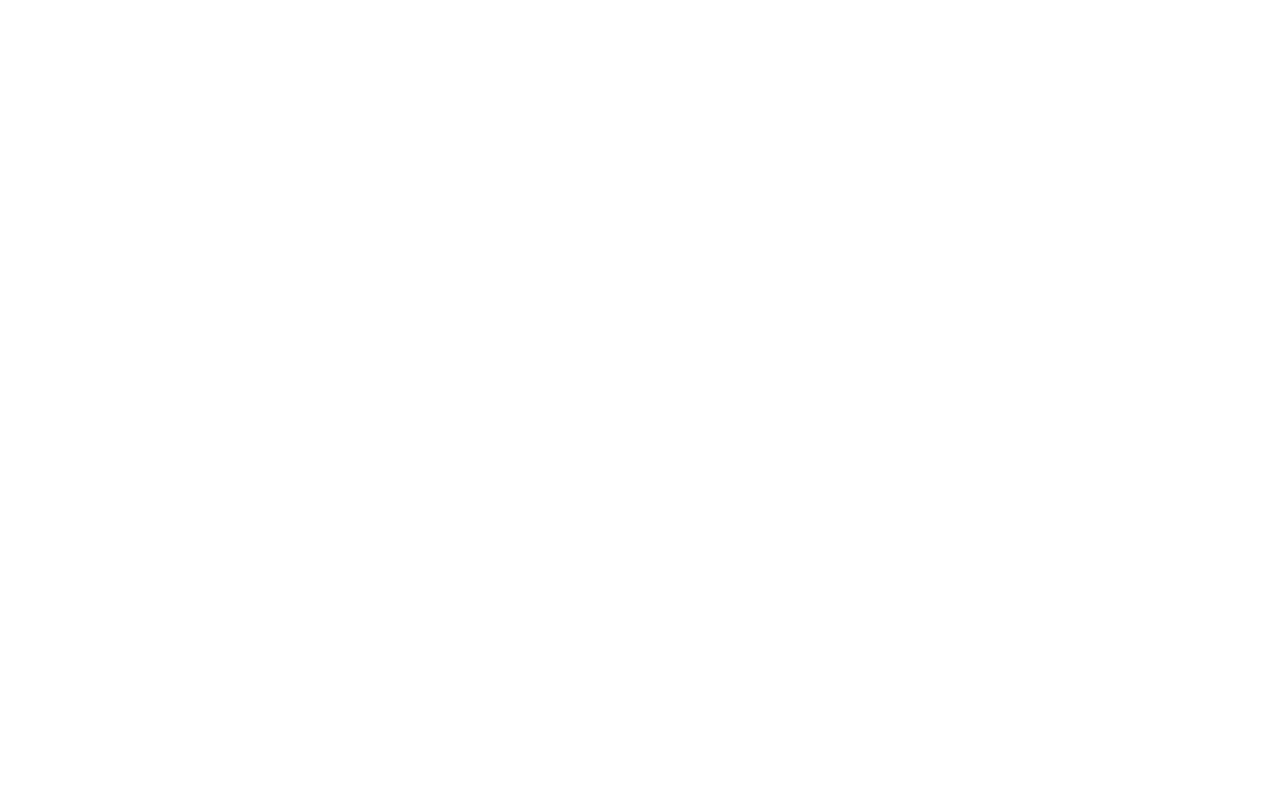
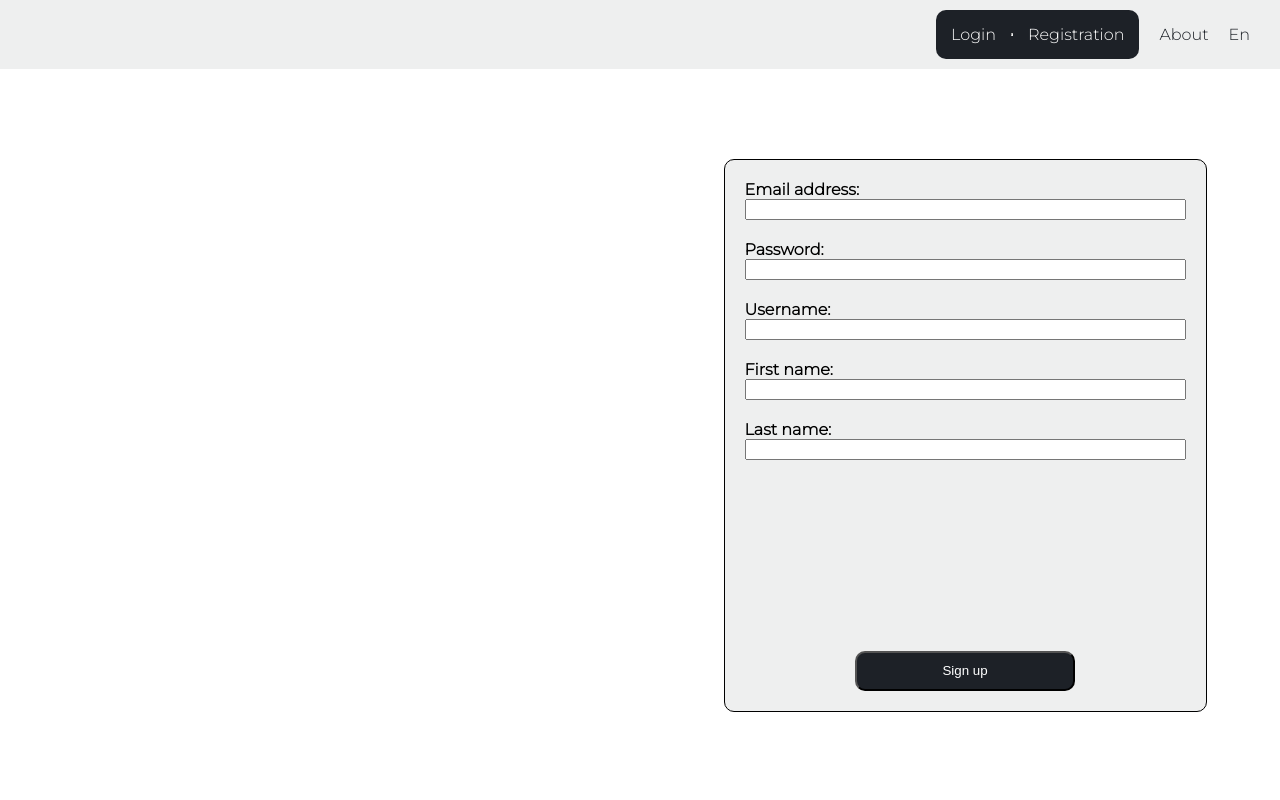
Before and after one commit to antony-kosenko/moneyroam, a Django app: page /accounts/registration/ in a window 1280 px wide. Before the commit the page is empty. Run offline with Django 4.2, Linux system fonts and the light colour scheme; parts of the project's set-up code (start-up, migrations or seed data) failed here and were passed over.

Commit message:
added registration form to render in template

```diff
--- a/accounts/forms.py
+++ b/accounts/forms.py
@@ -1 +1,20 @@
+from django import forms
+
 from accounts.models import CustomUser, Profile
+
+
+class CustomUserForm(forms.ModelForm):
+    """ Form to create CustomUser. """
+    class Meta:
+        model = CustomUser
+        fields = ("email", "password")
+
+class ProfileForm(forms.ModelForm):
+    """ Form to create Profile. """
+    username = forms.CharField(max_length=250)
+    first_name = forms.CharField(max_length=250, required=False)
+    last_name = forms.CharField(max_length=250, required=False)
+
+    class Meta:
+        model = Profile
+        fields = ("username", "first_name", "last_name")
--- /dev/null
+++ b/accounts/static/accounts/css/registration_page.css
@@ -0,0 +1,50 @@
+.info_block {
+    flex-basis: 50%;
+}
+
+.registration_block {
+    display: flex;
+    flex-direction: column;
+    align-items: center;
+    justify-content: center;
+    flex-basis: 50%;
+}
+
+.reg_form {
+    padding: 20px;
+    width: 70%;
+    height: 70%;
+    border: 1px solid black;
+    background-color: #d3d4d560;
+    display: flex;
+    flex-direction: column;
+    gap: 20px;
+    align-self: center;
+    border-radius: 10px;
+}
+
+.reg_form p {
+    display: flex;
+    flex-direction: column;
+    margin: 0;
+}
+
+.reg_form label {
+    font-weight: bold;
+}
+
+.reg_form button {
+    margin-top: auto;
+    height: 40px;
+    width: 50%;
+    align-self: center;
+    border-radius: 10px;
+    background-color: #1d2127;
+    color: white;
+    cursor: pointer;
+}
+
+.reg_form button:hover {
+    background-color: #d3d4d560;
+    color: #1d2127;
+}
--- a/accounts/templates/accounts/registration_page.html
+++ b/accounts/templates/accounts/registration_page.html
@@ -0,0 +1,27 @@
+{% extends "root_page_base.html" %}
+{% load static %}
+
+{% comment %} Head tags {% endcomment %}
+{% block root_page_head %}
+    <link rel="stylesheet" href={% static "accounts/css/registration_page.css" %}>
+{% endblock root_page_head %}
+
+{% block tab_title %}Registration{% endblock tab_title %}
+
+{% comment %} Core content {% endcomment %}
+{% block root_content %}
+
+    <section class="info_block">
+
+    </section>
+
+    <section class="registration_block">
+        <form class="reg_form" action={% url "accounts:registration" %} method="post">
+            {% csrf_token %}
+            {{ user_form.as_p }}
+            {{ profile_form.as_p }}
+            <button type="submit" class="btn btn-primary">Sign up</button>
+        </form>
+    </section>
+
+{% endblock root_content %}
--- a/accounts/urls.py
+++ b/accounts/urls.py
@@ -6,6 +6,6 @@ from accounts.views import registration_view, login_view
 app_name = "accounts"
 
 urlpatterns = [
-    path("login/", login_view, name="login_page"),
-    path("registration/", registration_view, name="registration_page"),
+    path("login/", login_view, name="login"),
+    path("registration/", registration_view, name="registration"),
 ]
--- a/accounts/views.py
+++ b/accounts/views.py
@@ -1,10 +1,23 @@
 from django.shortcuts import render
+
+from accounts.forms import CustomUserForm, ProfileForm
 
 # Create your views here.
 
 
 def login_view(request):
+    """ Login view for existing user. """
     return render(request, "accounts/login_page.html")
 
 def registration_view(request):
-    return render(request, "accounts/registration_page.html")
+    """ View to create new user. """
+
+    if request.method == "POST":
+        user_form = CustomUserForm(request.POST)
+        profile_form = ProfileForm(request.POST)
+
+
+    else:
+        user_form = CustomUserForm()
+        profile_form = ProfileForm()
+        return render(request, "accounts/registration_page.html", context={"user_form": user_form, "profile_form": profile_form})
--- a/statics/css/root_page_base.css
+++ b/statics/css/root_page_base.css
@@ -12,9 +12,16 @@ body {
     flex-direction: column;
 }
 
+.starting_page_content {
+    margin-top: 70px;
+    display: flex;
+    height: 100%;
+    width: 100%;
+    gap: 20px;
+}
+
 .start_page_nav {
     position: fixed;
-
     width: 100%;
     padding: 10px 30px;
     box-sizing: border-box;
--- a/templates/root_page_base.html
+++ b/templates/root_page_base.html
@@ -10,23 +10,28 @@
     <link href="https://fonts.googleapis.com/css2?family=Montserrat:wght@300&display=swap" rel="stylesheet">
     <link rel="stylesheet" href={% static "css/root_page_base.css" %}>
     {% block root_page_head %}{% endblock root_page_head %}
-    <title>Moneyroam | Home</title>
+
+    {% comment %} Tab title {% endcomment %}
+    <title>Moneyroam | {% block tab_title %}{% endblock tab_title %}</title>
 </head>
 <body>
-
+    {% comment %} Navbar {% endcomment %}
     <nav class="start_page_nav">
         <div class="login_registr_block">
-            <a href={% url "accounts:login_page" %}>Login</a>
+            <a href={% url "accounts:login" %}>Login</a>
             <hr>
-            <a href={% url "accounts:registration_page" %}>Registration</a>
+            <a href={% url "accounts:registration" %}>Registration</a>
         </div>
         <a href="">About</a>
         <a href="">En</a>
     </nav>
 
 {% comment %} Content of root page (shared between starting_page, Login, Registration) {% endcomment %}
-{% block root_content %}
-{% endblock root_content %}
+<article class="starting_page_content">
+    {% block root_content %}
+    {% endblock root_content %}
+</article>
+
 
 </body>
 </html>
```
Also changed, not shown: accounts/templates/accounts/login_page.html (+18 -0 lines), accounts/static/accounts/css/registartion_page.css (deleted).
